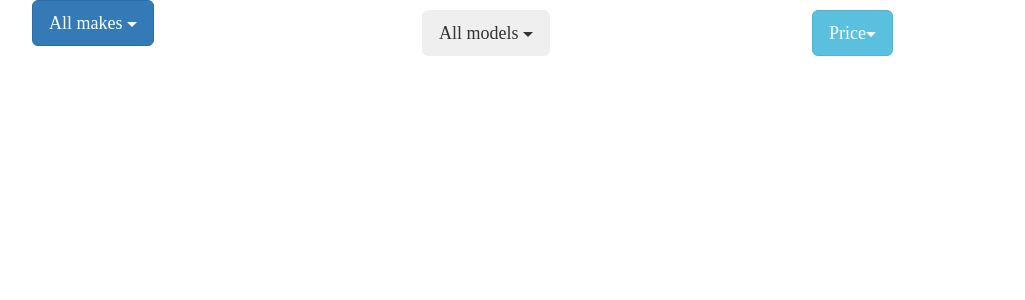
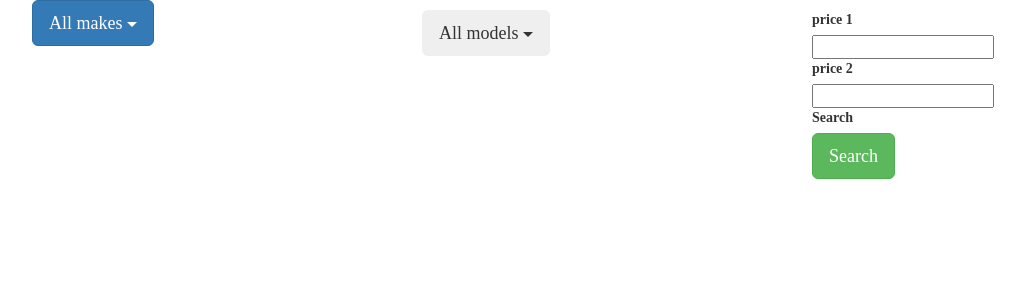
Before and after one commit to Rohannayee/Used-car-Sales, a Python web app: template App3_Scrum_080222/app/templates/car/used-car.html in a window 1280 px wide. Shown: the part 80-380 px from the top of the page, without its empty margins (38-1063 px from the left). Run offline with Jinja, Linux system fonts and the light colour scheme; the template is opened without the code that fills it, so the values that code supplies are empty; some libraries are stand-ins or nearby versions.

Commit message:
remaining changes

```diff
--- a/App3_Scrum_080222/app/car/routes.py
+++ b/App3_Scrum_080222/app/car/routes.py
@@ -35,8 +35,9 @@ def create():
 		if request.method == "POST":
 			if form.image.data:
 				image = save_picture(form.image.data)
+			car_make = form.make.data.lower()
 			car = Car(
-				make = form.make.data,
+				make = car_make,
 				model = form.model.data,
 				price = form.price.data,
 				name = form.name.data,
@@ -71,5 +72,5 @@ def car_info(id):
 			db.session.add(review)
 			db.session.commit()
 			flash("Your review has been added")
-			return redirect(url_for('car.cars'))
+			return redirect(url_for('car.car_info'))
 	return render_template('car/car.html', car=current_car, form=form)
--- a/App3_Scrum_080222/app/criteria/routes.py
+++ b/App3_Scrum_080222/app/criteria/routes.py
@@ -19,8 +19,9 @@ def create_criteria():
 	form = AddCriteriaForm()
 	if form.validate_on_submit():
 		if request.method == "POST":
+			criteria_type = form.type.data.lower()
 			criteria = Criteria(
-				type = form.type.data
+				type = criteria_type
 			)
 			db.session.add(criteria)
 			db.session.commit()
--- a/App3_Scrum_080222/app/templates/auth/login.html
+++ b/App3_Scrum_080222/app/templates/auth/login.html
@@ -2,7 +2,7 @@
 {% import 'bootstrap/wtf.html' as wtf %}
 
 {% block app_content %}
-    <div class="col-md-4 offset-md-4">
+    <div class="col-md-4 col-md-offset-4">
       <h4 class="form-signin-heading">Login</h4>
       <form class="form form-horizontal" method="post" role="form" action="{{url_for('auth.login')}}">
         {{ form.hidden_tag() }}
--- a/App3_Scrum_080222/app/templates/auth/register.html
+++ b/App3_Scrum_080222/app/templates/auth/register.html
@@ -11,7 +11,7 @@
   </ul>
 </div>
 
-    <div class="col-md-4 offset-md-4">
+    <div class="col-md-4 col-md-offset-4">
       <h4 class="form-signin-heading">Register</h4>
       <hr>
       <form class="form form-horizontal" method="post" role="form" action="{{ url_for('auth.register') }}">
--- a/App3_Scrum_080222/app/templates/car/create-car.html
+++ b/App3_Scrum_080222/app/templates/car/create-car.html
@@ -19,7 +19,7 @@
 		</ul>
 	</div>
 	{% endif %}
-	<div class="col-md-4 offset-md-4">
+	<div class="col-md-4 col-md-offset-4">
 		<form class="form form-horizontal" action="{{url_for('car.create')}}", method="post" enctype="multipart/form-data">
 			{{ form.hidden_tag() }}
 			{{ wtf.form_errors(form, hiddens="only") }}
--- a/App3_Scrum_080222/app/templates/car/used-car.html
+++ b/App3_Scrum_080222/app/templates/car/used-car.html
@@ -1,4 +1,9 @@
 {% extends "base.html" %}
+
+{% block styles %}
+{{ super() }}
+<link rel="stylesheet" href="{{ url_for('static', filename='css/used-cars.css') }}" type="text/css">
+{% endblock %}
 
 {% block content %}
 <div class="container">
@@ -22,21 +27,20 @@
 				{% endfor %}
 			</ul>
 		</div>
-		<div class="col-md-4 dropdown">
-			<button class="btn btn-lg btn-info dropdown-toggle" data-toggle="dropdown">
-				Price<span class="caret"></span>
-			</button>
-			<ul class="dropdown-menu">
-				<li class="dropdown-item"><a href="">Lowest</a></li>
-				<li class="divider"></li>
-				<li class="dropdown-item"><a href="">Highest</a></li>
-			</ul>
+		<div class="col-md-4">
+			<form action="{{ url_for('car.cars') }}" method="GET">
+				<label for="number1">price 1</label>
+				<input type="number" name="number1" id="number1">
+				<label for="number2">price 2</label>
+				<input type="number" name="number2" id="number2">
+				<label for="search">Search</label>
+				<input class="btn btn-success btn-lg" type="submit" value="Search" id="search">
+			</form>
 		</div>
 	</div>
 
 
 	{% block app_content %}
-	<div class="row">
 		{% for car in cars %}
 		<div class="col-md-4">
 			<h2><small>{{ car.make }}</small></h2>
@@ -47,7 +51,6 @@
 			</a>
 		</div>
 		{% endfor %}
-	</div>
 	{% endblock %}
 </div>
 {% endblock %}
```
Also changed, not shown: App3_Scrum_080222/app.db, App3_Scrum_080222/app/static/car_pics/b'1eafd17a67adf84d'.jpg (added), App3_Scrum_080222/app/static/car_pics/b'48e95b828d99c92c'.jpg (added), App3_Scrum_080222/app/static/car_pics/b'c8393607a9c81a0e'.jpg (added), App3_Scrum_080222/app/static/car_pics/b'df6591df6e55be10'.jpg (added).
